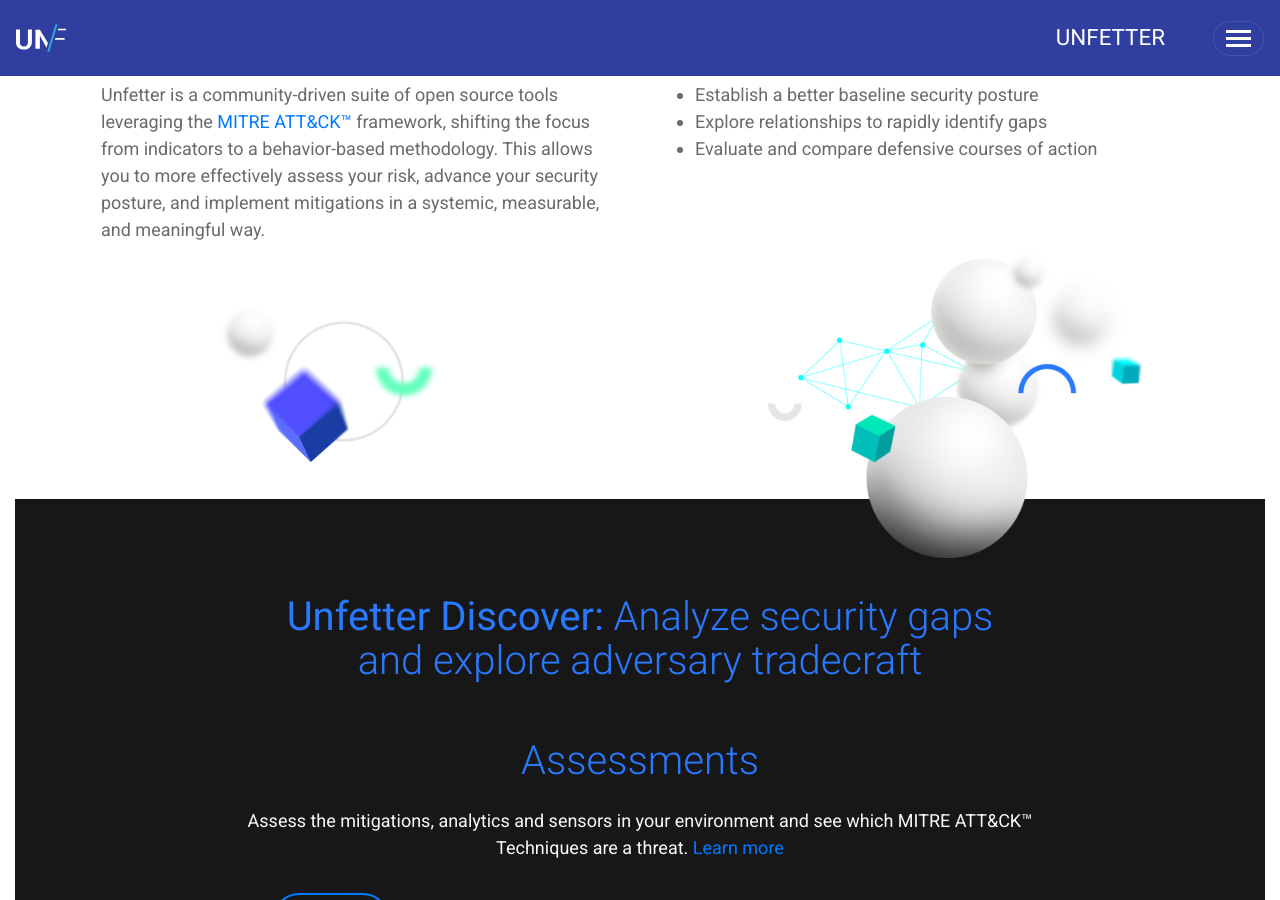
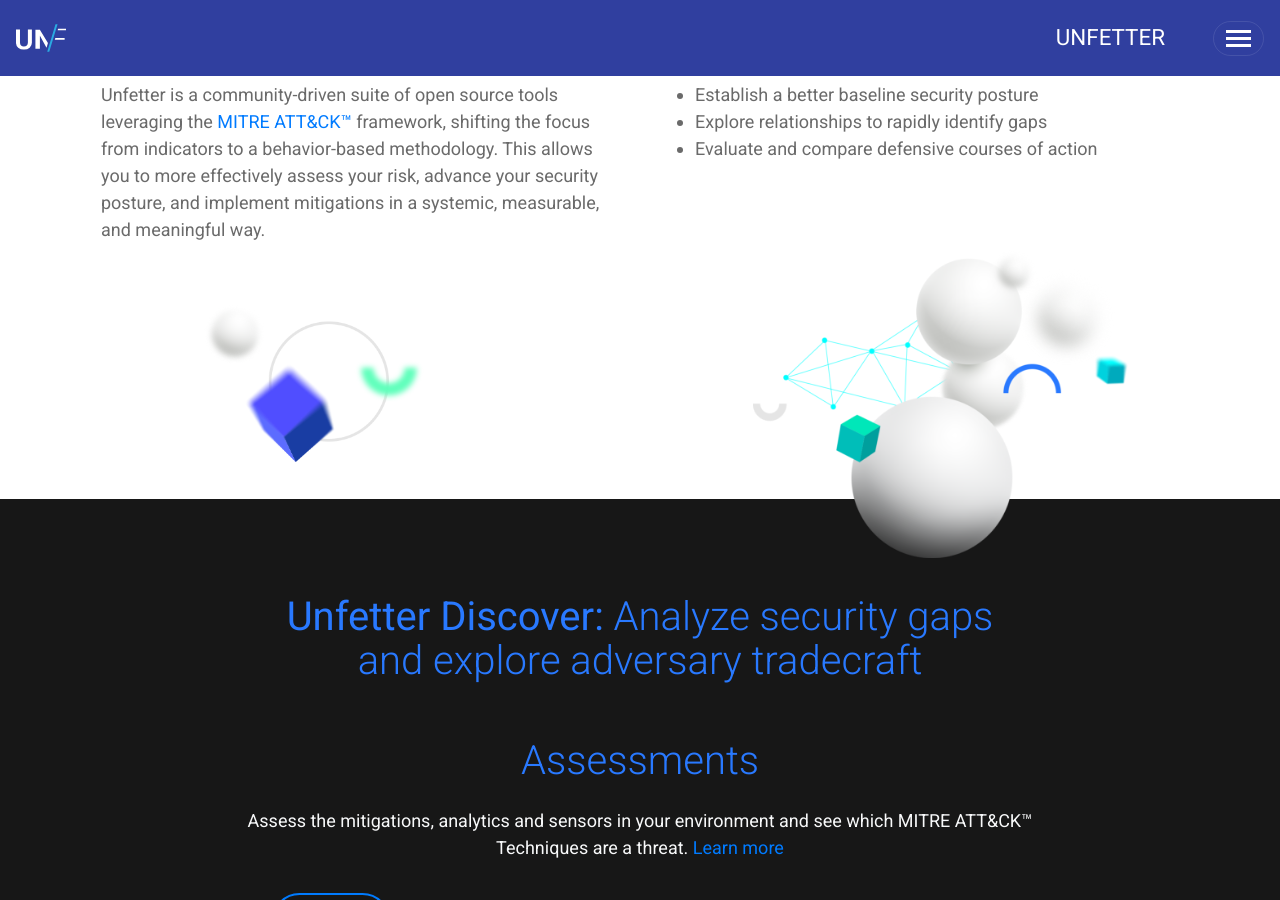
Before and after one commit to nsacyber/unfetter, a Jekyll site: the page built from index.md, in a window 1280 px wide and 900 px high, scrolled down 1097 px. Built offline with Jekyll 4.4.1, drawn with Linux system fonts in a browser that asks for light colours; nearby versions of some CDN libraries.

Commit message:
Update default.html

```diff
--- a/_layouts/default.html
+++ b/_layouts/default.html
@@ -21,7 +21,7 @@
   <body class="d-flex flex-column">
     {% include navbar.html %}
     <title>Unfetter Project</title>
-    <main role="main" class="container-fluid flex-grow">
+    <main role="main" class="flex-grow">
     {{content}}
     </main>
 
```
